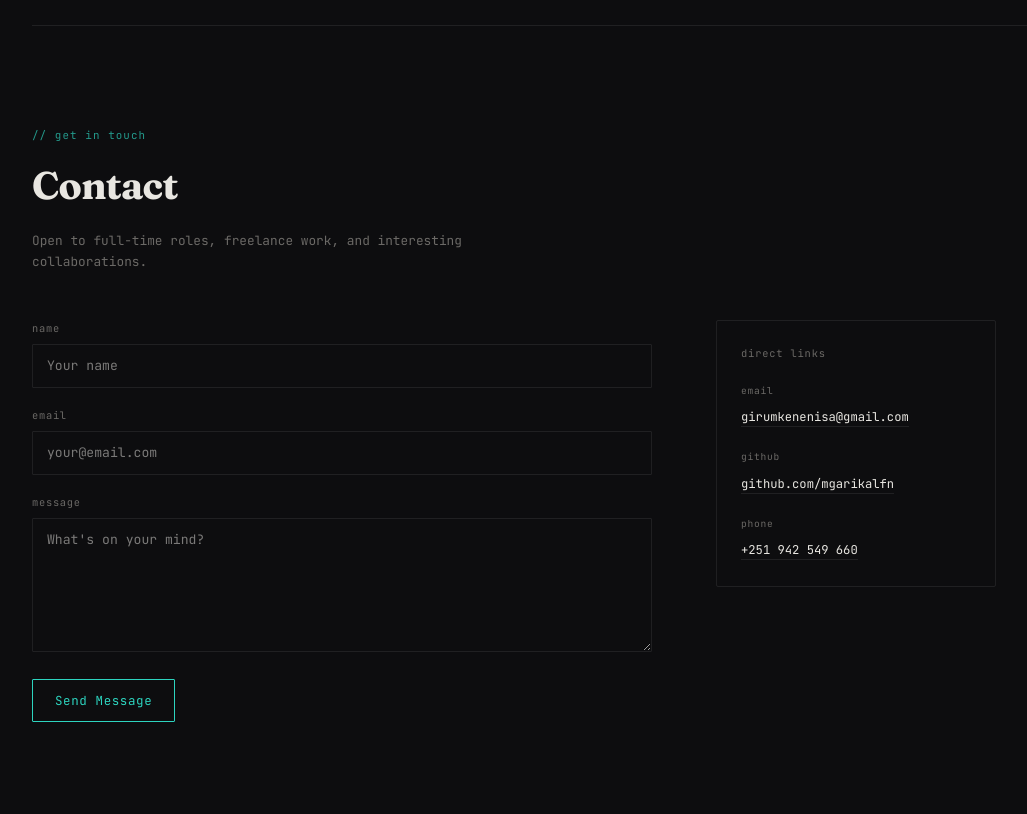
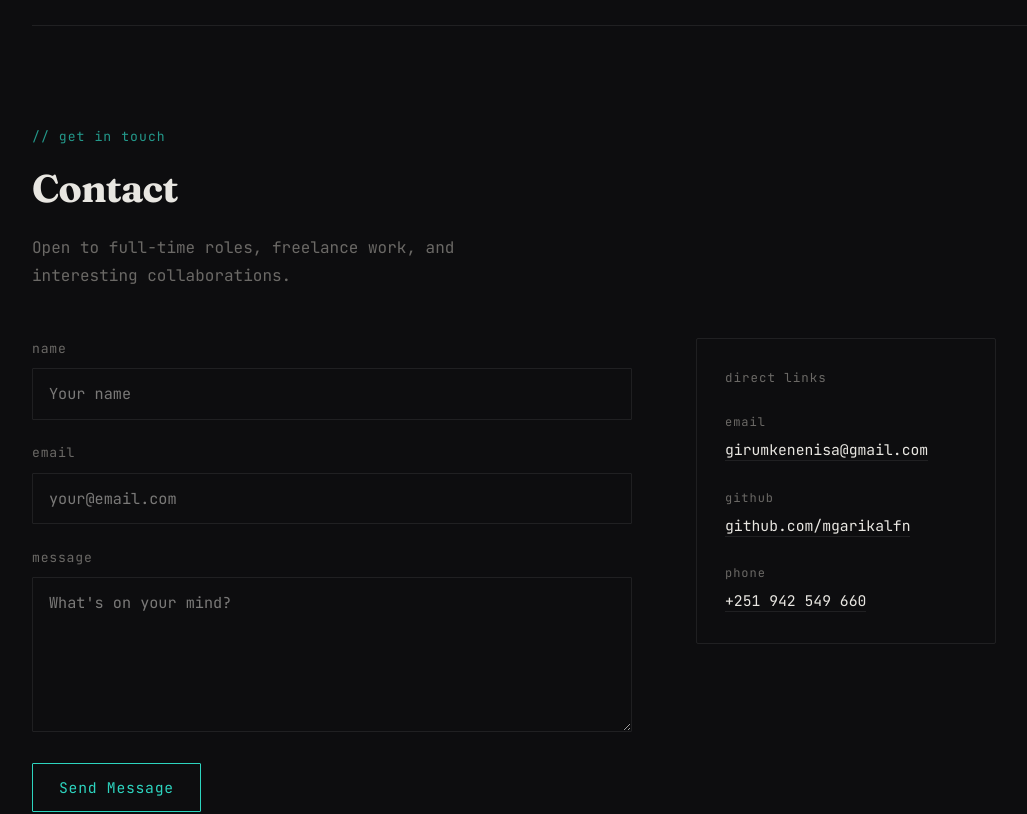
Before and after one commit to mgarikalfn/portfolio, a Next.js app: page / in a window 1280 px wide. Shown: the part 5760-6574 px from the top of the page, without its empty margins (236-1263 px from the left). Built offline with nearby package versions, Linux system fonts and the light colour scheme; no server answers.

Commit message:
style: increase Contact section font sizes, inputs, and direct links panel

```diff
--- a/components/sections/Contact.tsx
+++ b/components/sections/Contact.tsx
@@ -13,13 +13,13 @@ export default function Contact() {
       style={{ padding: "100px 48px 120px 0" }}
     >
       <FadeIn>
-        <p style={{ fontFamily: "var(--font-mono)", fontSize: "0.68rem", color: "var(--color-accent)", letterSpacing: "0.1em", marginBottom: "0.5rem", opacity: 0.7 }}>
+        <p style={{ fontFamily: "var(--font-mono)", fontSize: "0.82rem", color: "var(--color-accent)", letterSpacing: "0.08em", marginBottom: "0.5rem", opacity: 0.7 }}>
           // get in touch
         </p>
         <h2
           style={{
             fontFamily: "var(--font-serif)",
-            fontSize: "clamp(1.8rem, 3vw, 2.5rem)",
+            fontSize: "clamp(2rem, 3vw, 2.8rem)",
             fontWeight: 700,
             color: "var(--color-text)",
             margin: "0 0 0.75rem",
@@ -28,13 +28,13 @@ export default function Contact() {
         >
           Contact
         </h2>
-        <p style={{ fontFamily: "var(--font-mono)", fontSize: "0.8rem", color: "var(--color-muted)", marginBottom: "3rem", maxWidth: "440px", lineHeight: 1.65 }}>
+        <p style={{ fontFamily: "var(--font-mono)", fontSize: "1rem", color: "var(--color-muted)", marginBottom: "3rem", maxWidth: "480px", lineHeight: 1.75 }}>
           Open to full-time roles, freelance work, and interesting collaborations.
         </p>
       </FadeIn>
 
       <div
-        style={{ display: "grid", gridTemplateColumns: "1fr 280px", gap: "4rem", alignItems: "start" }}
+        style={{ display: "grid", gridTemplateColumns: "1fr 300px", gap: "4rem", alignItems: "start" }}
         className="contact-grid"
       >
         {/* Form */}
@@ -43,7 +43,7 @@ export default function Contact() {
             action={`mailto:${EMAIL}`}
             method="get"
             encType="text/plain"
-            style={{ display: "flex", flexDirection: "column", gap: "1.2rem" }}
+            style={{ display: "flex", flexDirection: "column", gap: "1.4rem" }}
           >
             <FormField id="contact-name" name="subject" label="name" type="text" placeholder="Your name" />
             <FormField id="contact-email" name="from" label="email" type="email" placeholder="your@email.com" />
@@ -64,11 +64,11 @@ export default function Contact() {
               style={{
                 alignSelf: "flex-start",
                 fontFamily: "var(--font-mono)",
-                fontSize: "0.78rem",
+                fontSize: "0.92rem",
                 color: "var(--color-accent)",
                 border: "1px solid var(--color-accent)",
                 background: "transparent",
-                padding: "10px 22px",
+                padding: "11px 26px",
                 borderRadius: "1px",
                 cursor: "pointer",
                 letterSpacing: "0.05em",
@@ -84,8 +84,8 @@ export default function Contact() {
 
         {/* Direct links panel */}
         <FadeIn delay={0.12}>
-          <div style={{ border: "1px solid var(--color-border)", borderRadius: "2px", padding: "24px", background: "var(--color-surface)", display: "flex", flexDirection: "column", gap: "1.25rem" }}>
-            <p style={{ fontFamily: "var(--font-mono)", fontSize: "0.65rem", color: "var(--color-muted)", margin: 0, letterSpacing: "0.08em" }}>direct links</p>
+          <div style={{ border: "1px solid var(--color-border)", borderRadius: "2px", padding: "28px", background: "var(--color-surface)", display: "flex", flexDirection: "column", gap: "1.5rem" }}>
+            <p style={{ fontFamily: "var(--font-mono)", fontSize: "0.78rem", color: "var(--color-muted)", margin: 0, letterSpacing: "0.08em" }}>direct links</p>
             <DirectLink label="email" href={`mailto:${EMAIL}`} text={EMAIL} />
             <DirectLink label="github" href={GITHUB} text="github.com/mgarikalfn" external />
             <DirectLink label="phone" href={`tel:${PHONE.replace(/\s/g, "")}`} text={PHONE} />
@@ -104,11 +104,11 @@ export default function Contact() {
 
 const labelStyle: React.CSSProperties = {
   fontFamily: "var(--font-mono)",
-  fontSize: "0.65rem",
+  fontSize: "0.82rem",
   color: "var(--color-muted)",
   display: "block",
-  marginBottom: "6px",
-  letterSpacing: "0.07em",
+  marginBottom: "8px",
+  letterSpacing: "0.06em",
 };
 
 const inputStyle: React.CSSProperties = {
@@ -116,9 +116,9 @@ const inputStyle: React.CSSProperties = {
   background: "var(--color-surface)",
   border: "1px solid var(--color-border)",
   borderRadius: "1px",
-  padding: "10px 14px",
+  padding: "12px 16px",
   fontFamily: "var(--font-mono)",
-  fontSize: "0.82rem",
+  fontSize: "0.95rem",
   color: "var(--color-text)",
   outline: "none",
   transition: "border-color 0.15s",
@@ -145,13 +145,13 @@ function DirectLink({ label, href, text, external = false }: {
 }) {
   return (
     <div>
-      <p style={{ fontFamily: "var(--font-mono)", fontSize: "0.6rem", color: "var(--color-muted)", margin: "0 0 3px", letterSpacing: "0.08em" }}>{label}</p>
+      <p style={{ fontFamily: "var(--font-mono)", fontSize: "0.75rem", color: "var(--color-muted)", margin: "0 0 4px", letterSpacing: "0.08em" }}>{label}</p>
       <a
         href={href}
         {...(external ? { target: "_blank", rel: "noopener noreferrer" } : {})}
         style={{
           fontFamily: "var(--font-mono)",
-          fontSize: "0.76rem",
+          fontSize: "0.92rem",
           color: "var(--color-text)",
           textDecoration: "none",
           borderBottom: "1px solid var(--color-border)",
```
